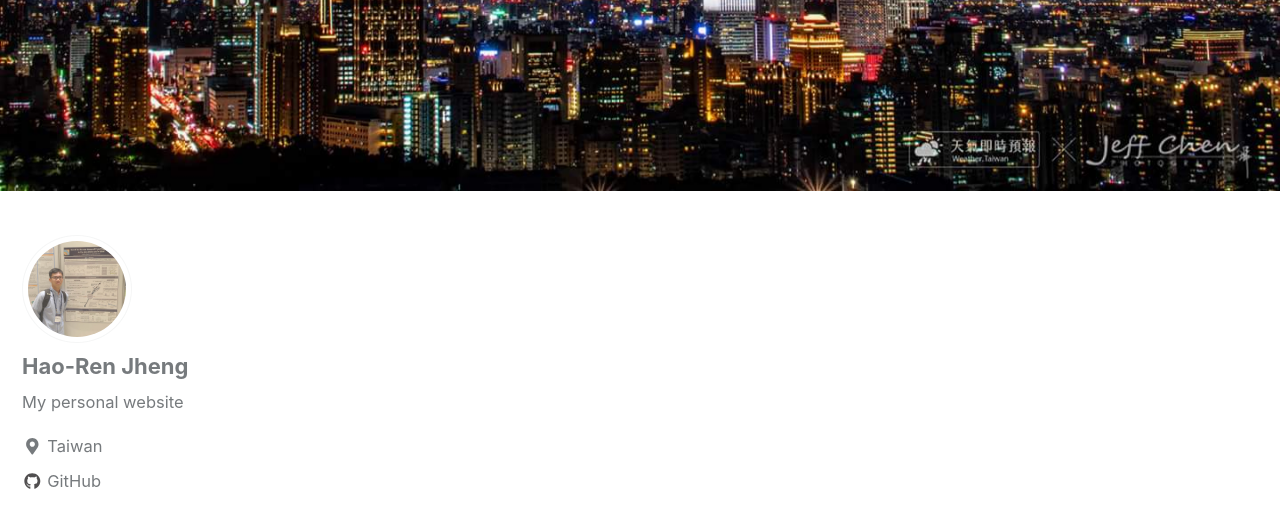
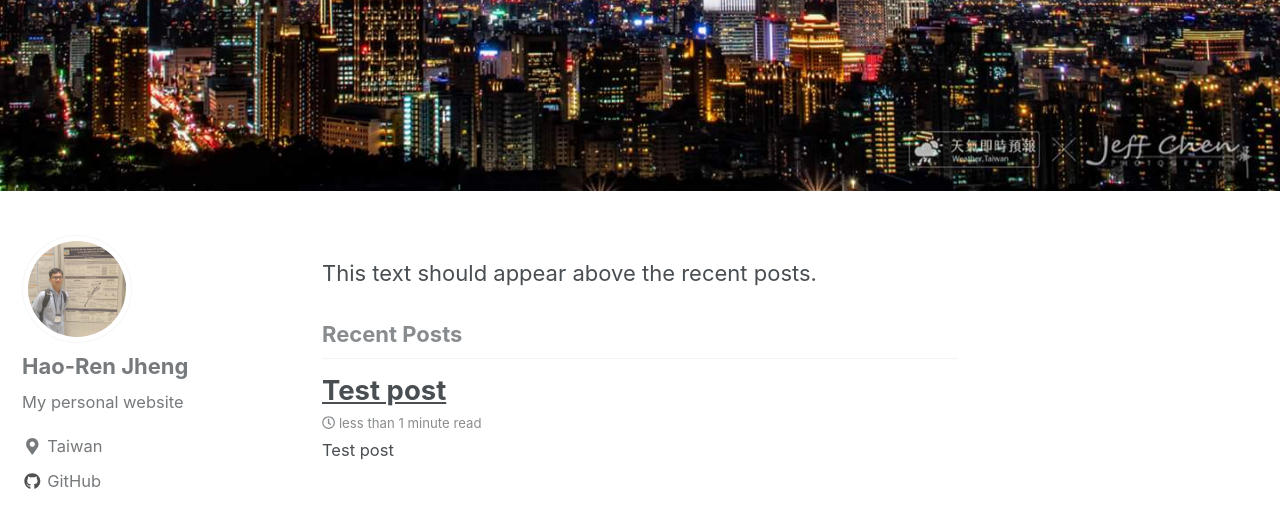
Before and after one commit to hrjheng/hrjheng.github.io, a Jekyll site: the page built from index.html, in a window 1280 px wide and 900 px high, scrolled down 763 px. Shown: the top 528 px of the window. Built offline with Jekyll 4.4.1, drawn with Linux system fonts in a browser that asks for light colours; nearby versions of some CDN libraries; the list of posts is cut into pages by our own code.

Commit message:
new commit

```diff
--- a/index.html
+++ b/index.html
@@ -1,6 +1,8 @@
 ---
-layout: single
+layout: home
 author_profile: true
 header:
   image: "/images/FB_IMG_1531193471521.jpg"
 ---
+
+<p>This text should appear above the recent posts.</p>
```
